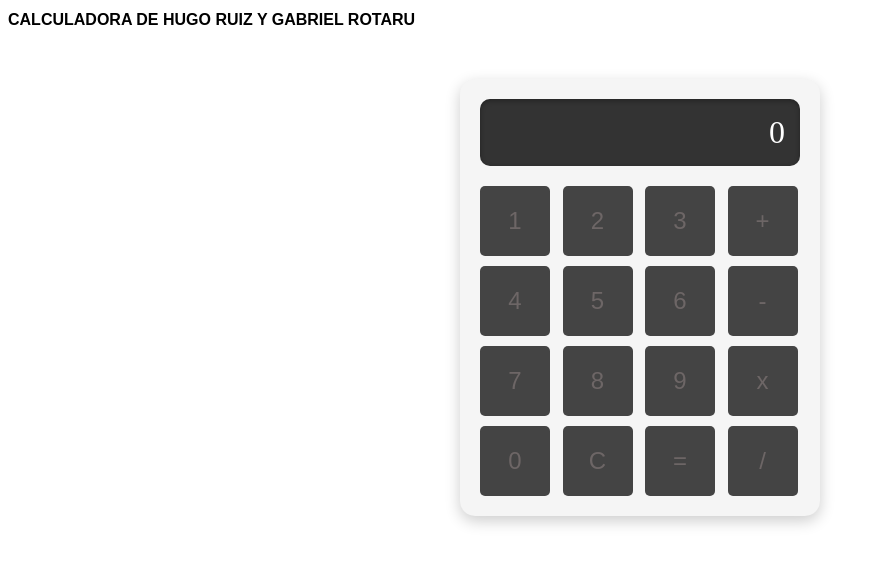
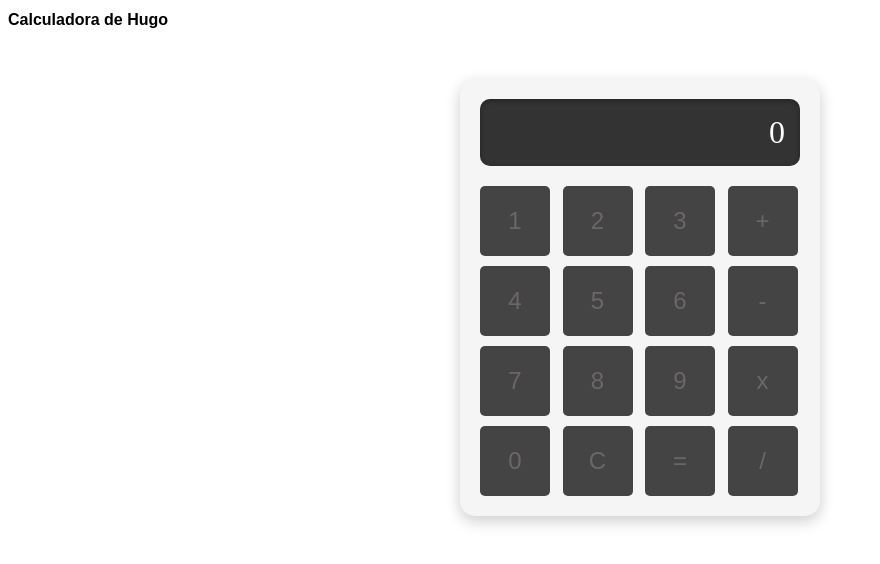
Before and after one commit to Hu60pr0/Hu60pr0.github.io, a plain HTML site: page docs/index.html in a window 1280 px wide. Shown: the whole page, without its empty margins (0-880 px from the left). Drawn offline with Linux system fonts and the light colour scheme.

Commit message:
Actualizar index.html

```diff
--- a/docs/index.html
+++ b/docs/index.html
@@ -8,7 +8,7 @@
 </head>
 <body>
   <header>
-    <h1>CALCULADORA DE HUGO RUIZ Y GABRIEL ROTARU</h1>
+    <h1>Calculadora de Hugo </h1>
   </header>
   <div id="calculator">
     <div id="screen">0</div>
```
